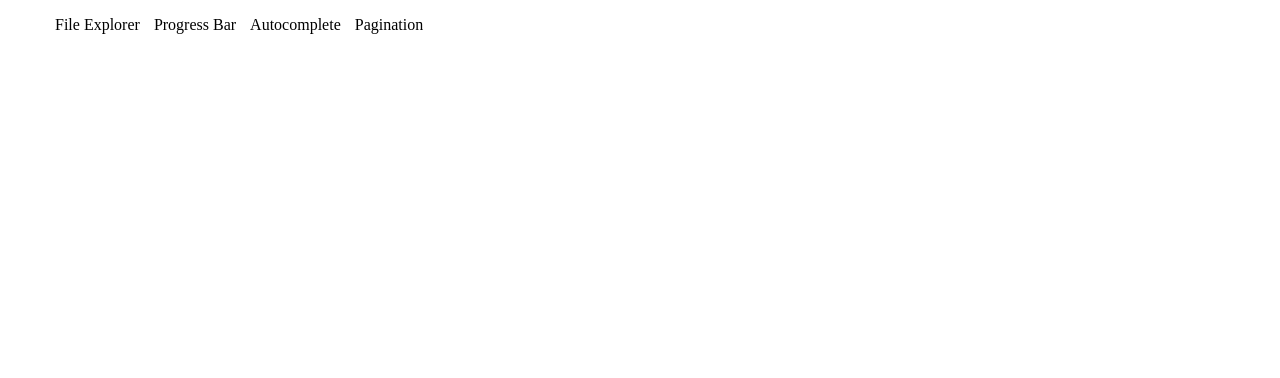
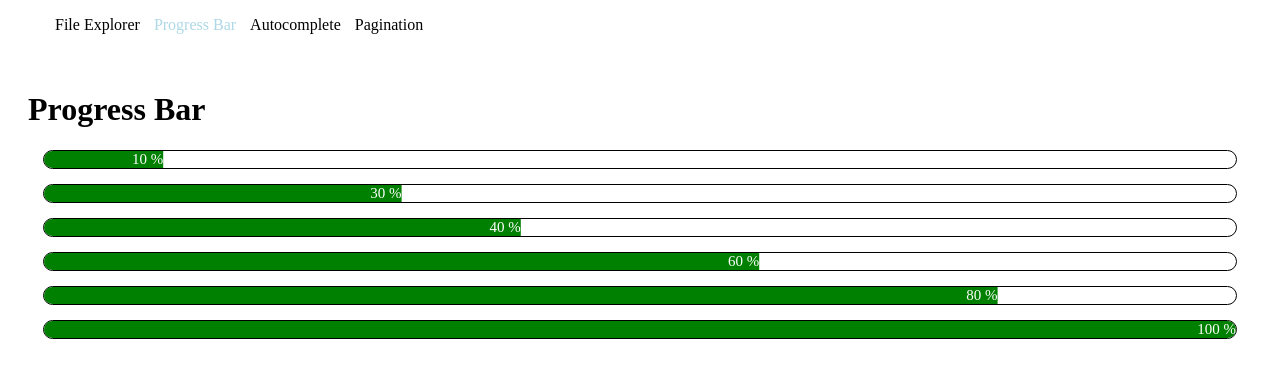
Before and after one commit to akash-karwande/machine-coding, a React (Vite) app: page / in a window 1280 px wide. Shown: the top 378 px of the page. Built offline with nearby package versions, Linux system fonts and the light colour scheme.

Commit message:
readme pagination

```diff
--- a/src/components/Body.js
+++ b/src/components/Body.js
@@ -5,7 +5,7 @@ import ProgressBar from "./ProgressBar/ProgressBar";
 import Pagination from "./pagination/Pagination";
 
 const Body = () => {
-  const [activeApp, setActiveApp] = useState("");
+  const [activeApp, setActiveApp] = useState("ProgressBar");
   const setApp = (app) => {
     setActiveApp(app);
   };
```
Also changed, not shown: 1 other file (tests, documents, lock files or other folders).
